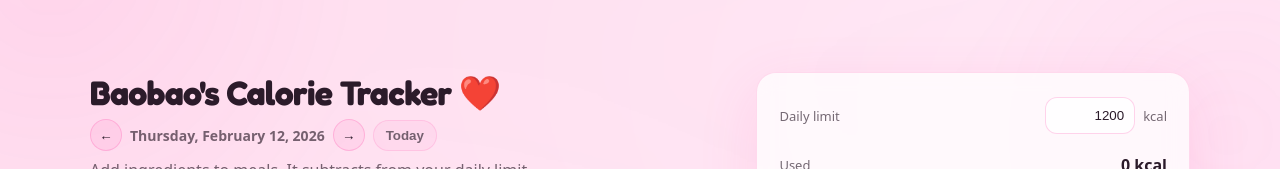
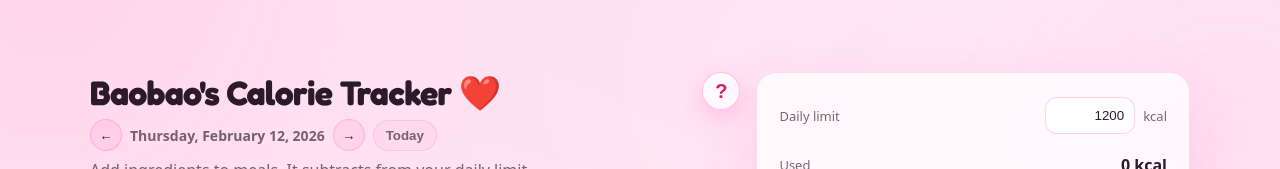
Before and after one commit to cmulia/calorie-tracker, a React (Vite) app: page / in a window 1280 px wide. Shown: the top 169 px of the page. Built offline with nearby package versions, Linux system fonts and the light colour scheme.

Commit message:
Added emoji

```diff
--- a/src/App.css
+++ b/src/App.css
@@ -68,6 +68,36 @@ body {
   letter-spacing: -0.02em;
   overflow-wrap: anywhere;
   font-family: "Fredoka", "Trebuchet MS", "Comic Sans MS", cursive;
+}
+
+.titleRow {
+  display: flex;
+  align-items: flex-start;
+  justify-content: space-between;
+  gap: 12px;
+}
+
+.helpBtn {
+  width: 38px;
+  height: 38px;
+  border-radius: 999px;
+  border: 1px solid rgba(255, 62, 165, 0.3);
+  background: rgba(255, 255, 255, 0.8);
+  color: #d61f69;
+  font-size: 20px;
+  font-weight: 900;
+  line-height: 1;
+  cursor: pointer;
+  box-shadow: 0 8px 22px rgba(255, 62, 165, 0.2);
+}
+
+.helpBtn:hover {
+  transform: translateY(-1px);
+}
+
+.helpBtn:focus-visible {
+  outline: 3px solid rgba(255, 62, 165, 0.35);
+  outline-offset: 2px;
 }
 
 .dateControls {
@@ -737,6 +767,34 @@ body {
   margin-top: 0;
 }
 
+.helpSteps {
+  margin: 10px 0 0;
+  padding-left: 20px;
+  color: var(--text);
+  line-height: 1.45;
+}
+
+.helpSteps li + li {
+  margin-top: 6px;
+}
+
+.madeBy {
+  margin: 12px 0 0;
+  color: rgba(43, 27, 42, 0.55);
+  font-size: 12px;
+  font-weight: 500;
+}
+
+.madeByLink {
+  color: rgba(43, 27, 42, 0.62);
+  text-decoration: underline;
+  text-underline-offset: 2px;
+}
+
+.madeByLink:hover {
+  color: rgba(43, 27, 42, 0.85);
+}
+
 @keyframes dialogOverlayIn {
   from { opacity: 0; }
   to { opacity: 1; }
--- a/src/App.jsx
+++ b/src/App.jsx
@@ -158,6 +158,7 @@ export default function App() {
   const [aiError, setAiError] = useState("");
   const [typedAiText, setTypedAiText] = useState("");
   const [isResetDialogOpen, setIsResetDialogOpen] = useState(false);
+  const [isHelpDialogOpen, setIsHelpDialogOpen] = useState(false);
   const aiMessage = aiError || aiNote;
 
   // Auto-save
@@ -373,12 +374,31 @@ export default function App() {
     setSelectedDateISO((prev) => addDays(prev, 1));
   }
 
+  function openHelpDialog() {
+    setIsHelpDialogOpen(true);
+  }
+
+  function closeHelpDialog() {
+    setIsHelpDialogOpen(false);
+  }
+
   return (
     <div className="page">
       <div className="bgGlow" aria-hidden="true" />
       <header className="header">
         <div>
-          <h1 className="title">Baobao's Calorie Tracker ❤️</h1>
+          <div className="titleRow">
+            <h1 className="title">Baobao's Calorie Tracker ❤️</h1>
+            <button
+              type="button"
+              className="helpBtn"
+              onClick={openHelpDialog}
+              aria-label="How to use this website"
+              title="How to use"
+            >
+              ?
+            </button>
+          </div>
           <div className="dateControls">
             <button
               type="button"
@@ -679,6 +699,43 @@ export default function App() {
           </div>
         </div>
       ) : null}
+
+      {isHelpDialogOpen ? (
+        <div className="dialogOverlay" role="presentation" onClick={closeHelpDialog}>
+          <div
+            className="dialogCard"
+            role="dialog"
+            aria-modal="true"
+            aria-labelledby="help-dialog-title"
+            onClick={(e) => e.stopPropagation()}
+          >
+            <h2 id="help-dialog-title" className="dialogTitle">How to use this website</h2>
+            <ol className="helpSteps">
+              <li>Pick a date and meal (Breakfast, Lunch, or Dinner).</li>
+              <li>Type an ingredient, then press Analyse to get an AI calorie suggestion.</li>
+              <li>Adjust calories if needed, then press Add.</li>
+              <li>Track your Used and Remaining calories in the top card.</li>
+              <li>Use week/month dots to review progress by date.</li>
+            </ol>
+            <p className="madeBy">
+              Made by Chris Mulia ·{" "}
+              <a
+                className="madeByLink"
+                href="https://chrismulia.github.io"
+                target="_blank"
+                rel="noreferrer"
+              >
+                chrismulia.github.io
+              </a>
+            </p>
+            <div className="dialogActions">
+              <button type="button" className="btn primary dialogBtn" onClick={closeHelpDialog}>
+                Got it
+              </button>
+            </div>
+          </div>
+        </div>
+      ) : null}
     </div>
   );
 }
```
